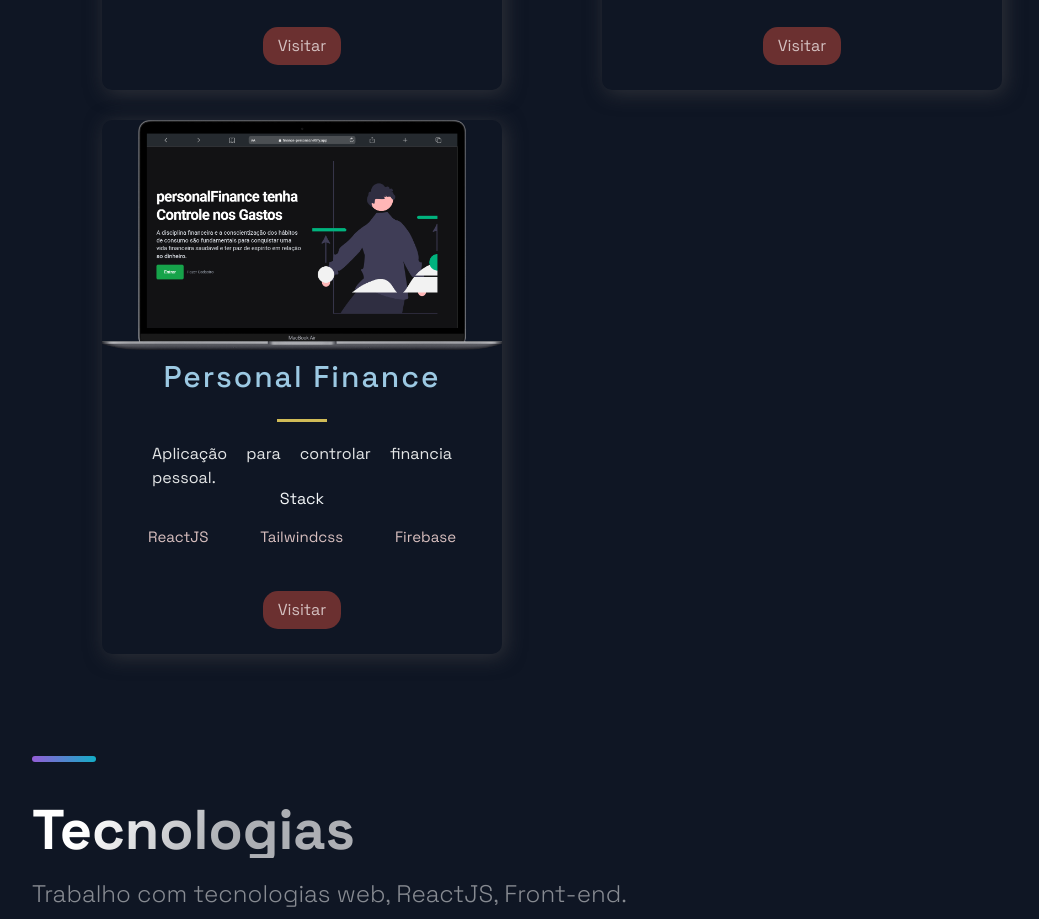
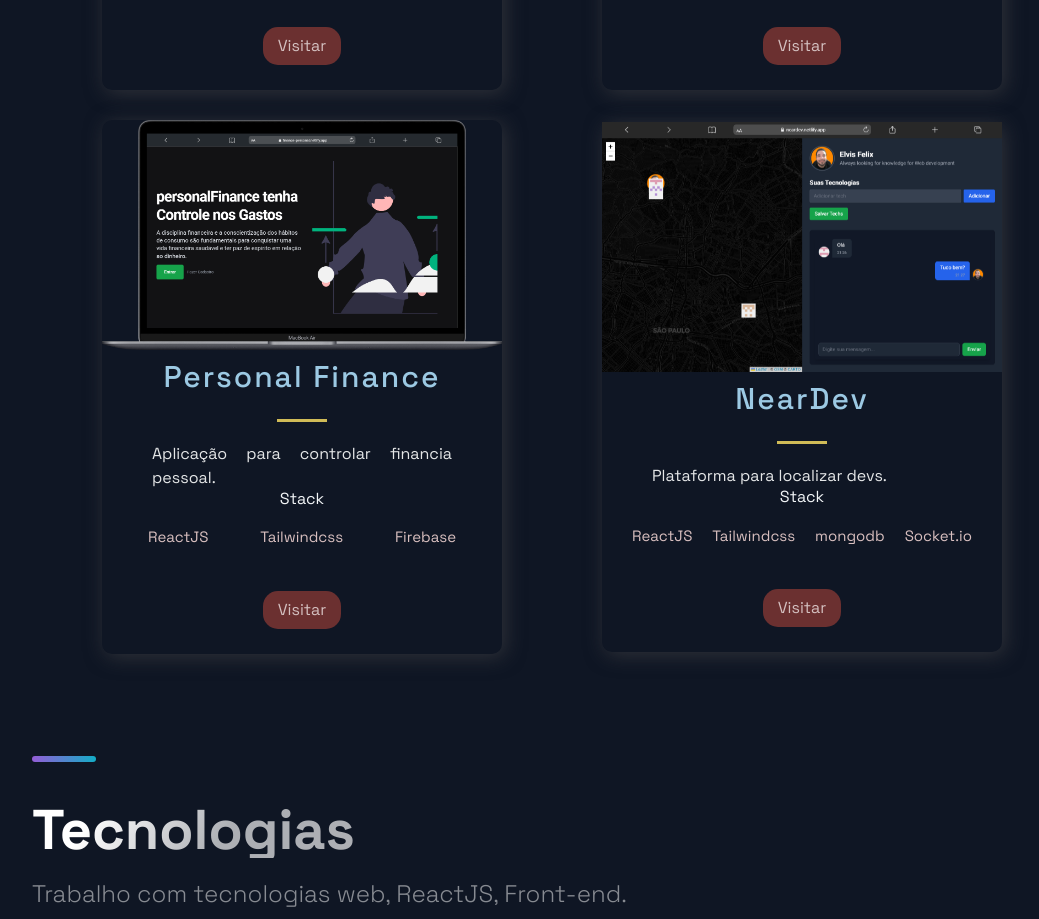
Before and after one commit to ElvisFelix-dev/elvisfelix-portfolio, a Next.js app: page / in a window 1280 px wide. Shown: the part 5320-6239 px from the top of the page, without its empty margins (88-1127 px from the left). Built offline with nearby package versions, Linux system fonts and the light colour scheme.

Commit message:
update projects

```diff
--- a/src/constants/constants.js
+++ b/src/constants/constants.js
@@ -125,7 +125,7 @@ export const projects = [
     image: '/images/localpoint.png',
     tags: ['ReactJS', 'Tailwindcss', 'Google-Maps', 'MongoDB'],
     visit: 'https://localpoint.netlify.app',
-    id: 1,
+    id: 13,
   },
   {
     title: 'Personal Finance',
@@ -135,6 +135,14 @@ export const projects = [
     visit: 'https://finance-personal.netlify.app',
     id: 14,
   },
+  {
+    title: 'NearDev',
+    description: "Plataforma para localizar devs.",
+    image: '/images/neardev.png',
+    tags: ['ReactJS', 'Tailwindcss', 'mongodb', 'Socket.io'],
+    visit: 'https://neardev.netlify.app',
+    id: 15,
+  },
 ];
 
 export const TimeLineData = [
```
Also changed, not shown: public/images/neardev.png (added).
